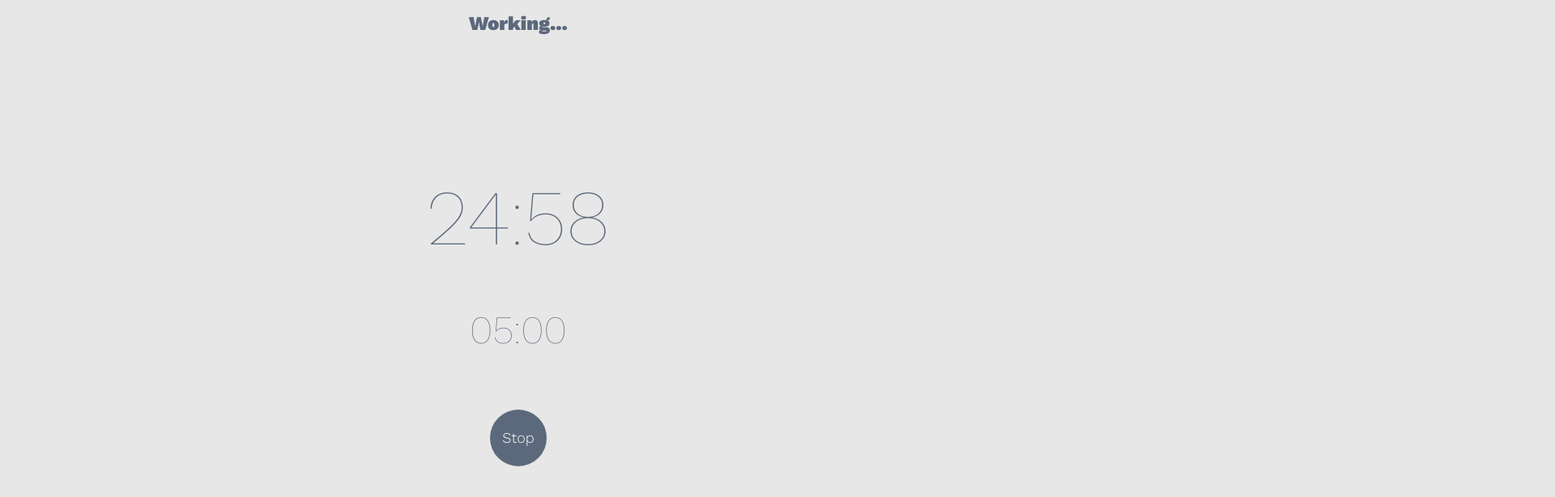
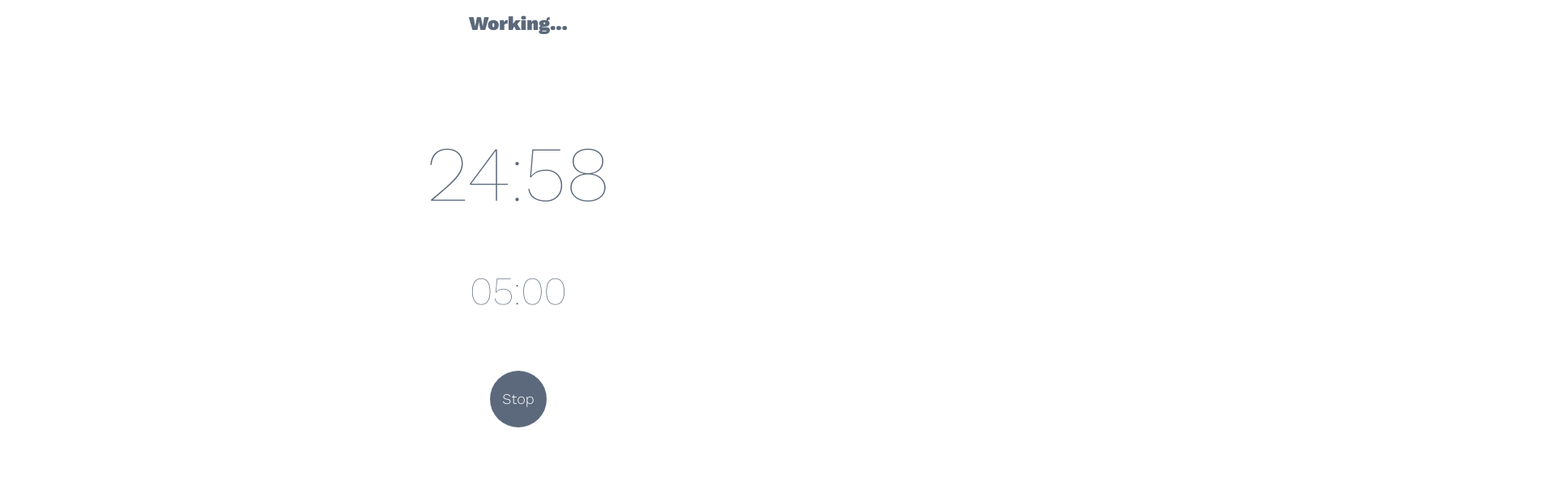
Before and after one commit to anikeef/pomodoro, a plain HTML site: page index.html in a window 1280 px wide. Both pictures are taken after a click on the button "Start". Shown: the whole page at 81% size, 1920 px wide, since content can reach past the window. Drawn offline with nearby package versions, Linux system fonts and the light colour scheme.

Commit message:
Update css

```diff
--- a/style.css
+++ b/style.css
@@ -6,7 +6,7 @@ body {
   font-family: "Work Sans", Arial, sans-serif;
   font-weight: 100;
   text-align: center;
-  background-color: #E7E7E7;
+  background-color: white;
   color: #5C697C
 }
 
@@ -74,11 +74,11 @@ button:hover {
 }
 
 .playing {
-  font-size: 96px;
-  transform: translateY(70%);
+/*  font-size: 96px; */
+  transform: translateY(80%) scale(2);
 }
 
 .breaking {
-  font-size: 96px;
-  transform: translateY(-70%);
+/*  font-size: 96px; */
+  transform: translateY(-140%) scale(2);
 }
```
Also changed, not shown: 1 other file.
